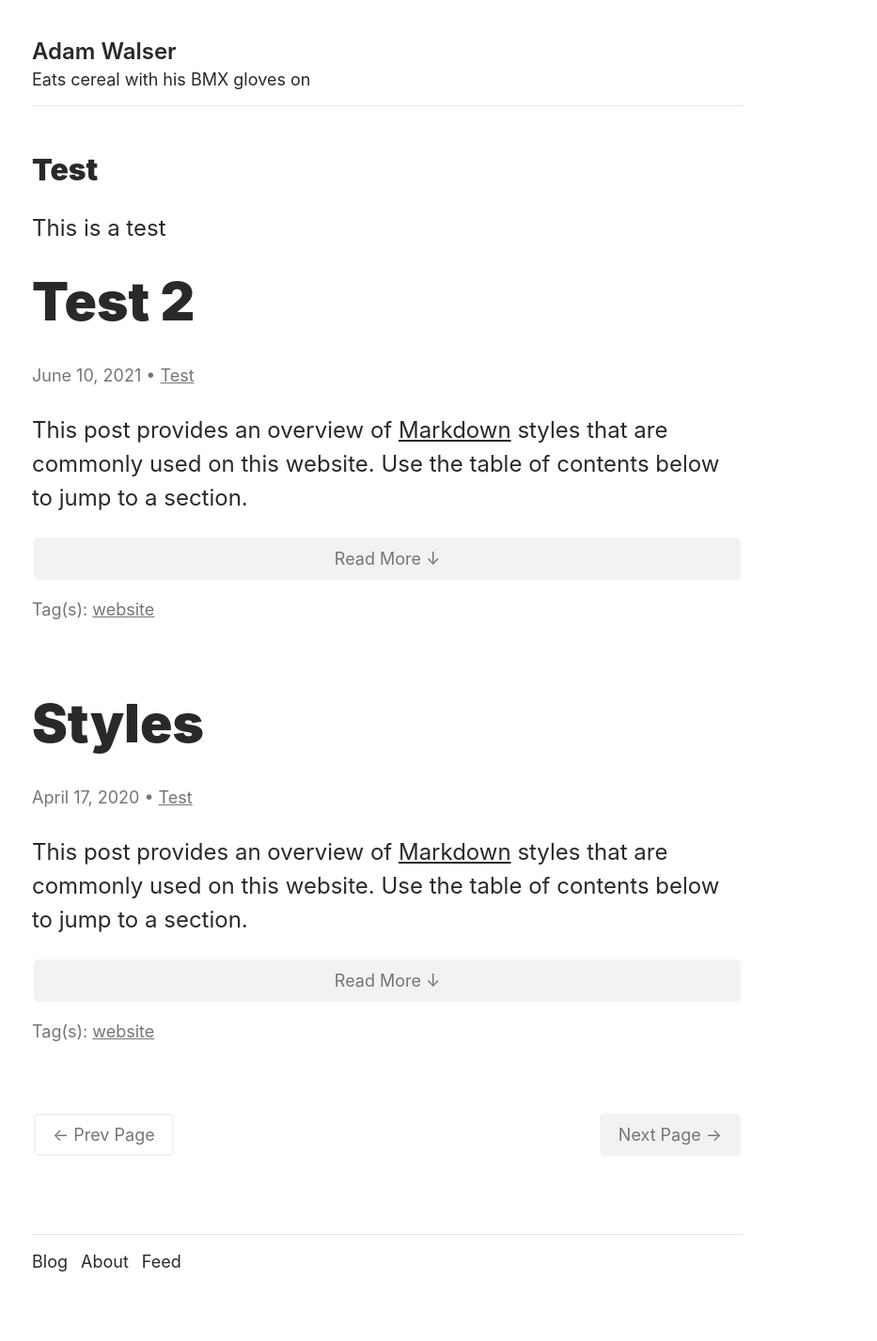
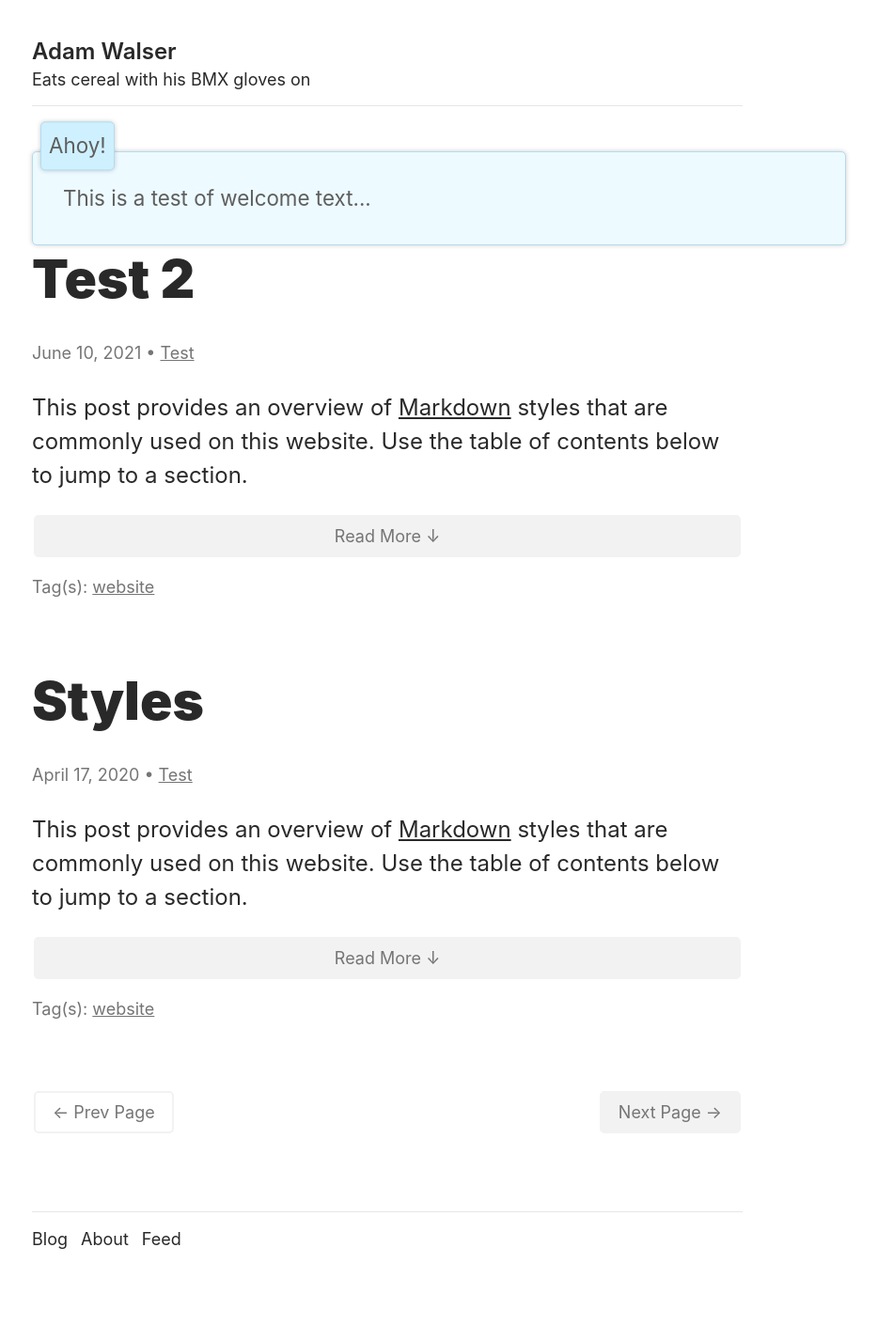
Before and after one commit to ajpwalser/ajpwalser.github.io, a Jekyll site: the page built from index.html, in a window 1280 px wide. Shown: the whole page at 94% size, without its empty margins (228-1161 px from the left). Built offline with Jekyll 4.4.1, drawn with Linux system fonts in a browser that asks for light colours; some web fonts are replaced; the list of posts is cut into pages by our own code; after the commit the page ends 1402 px from its top, so only the background shows below that.

Commit message:
Update index.html

```diff
--- a/index.html
+++ b/index.html
@@ -3,9 +3,8 @@ layout: default
 title: Blog
 description: Personal blog of Adam Walser.
 ---
-<div class="additional">
-   <h4>Test</h4>
-   <p>This is a test</p>
+<div class="welcome">
+   This is a test of welcome text...
 </div>
 {% for post in paginator.posts %}
 <article class="post" itemscope itemtype="http://schema.org/BlogPosting">
```
